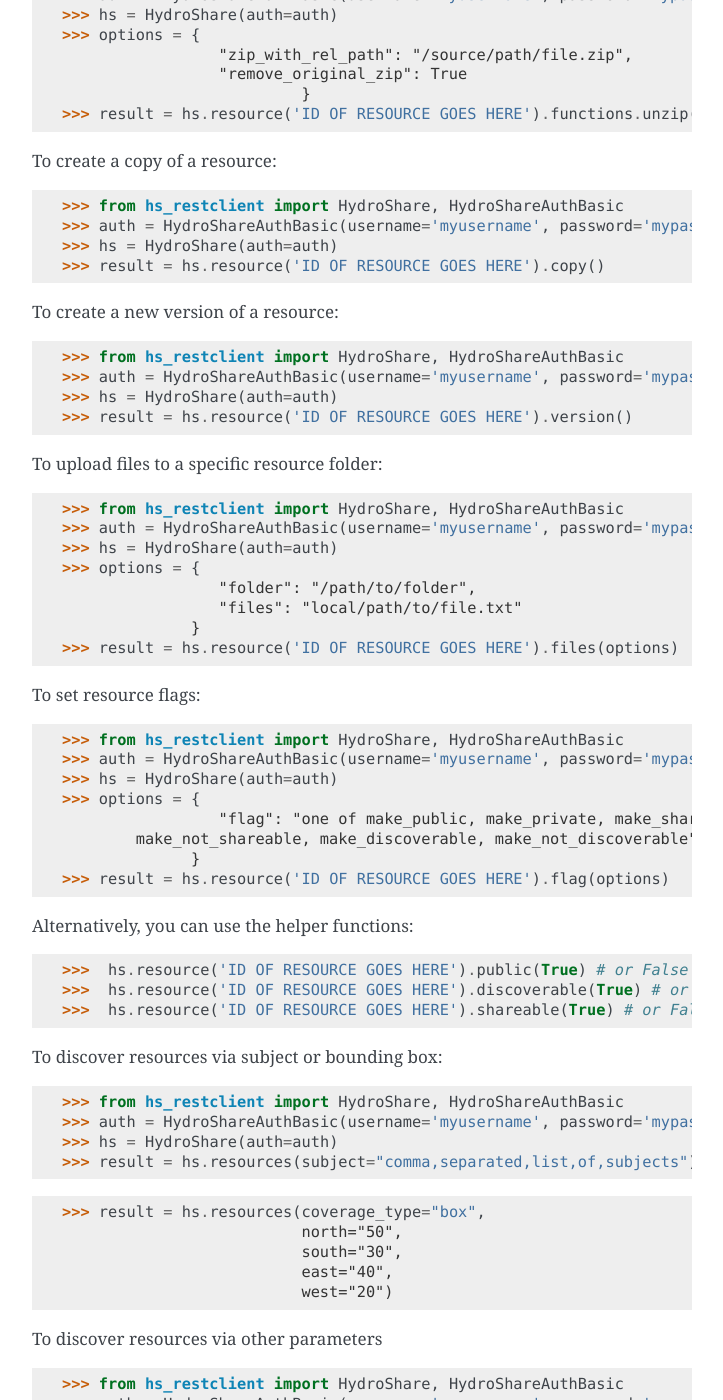
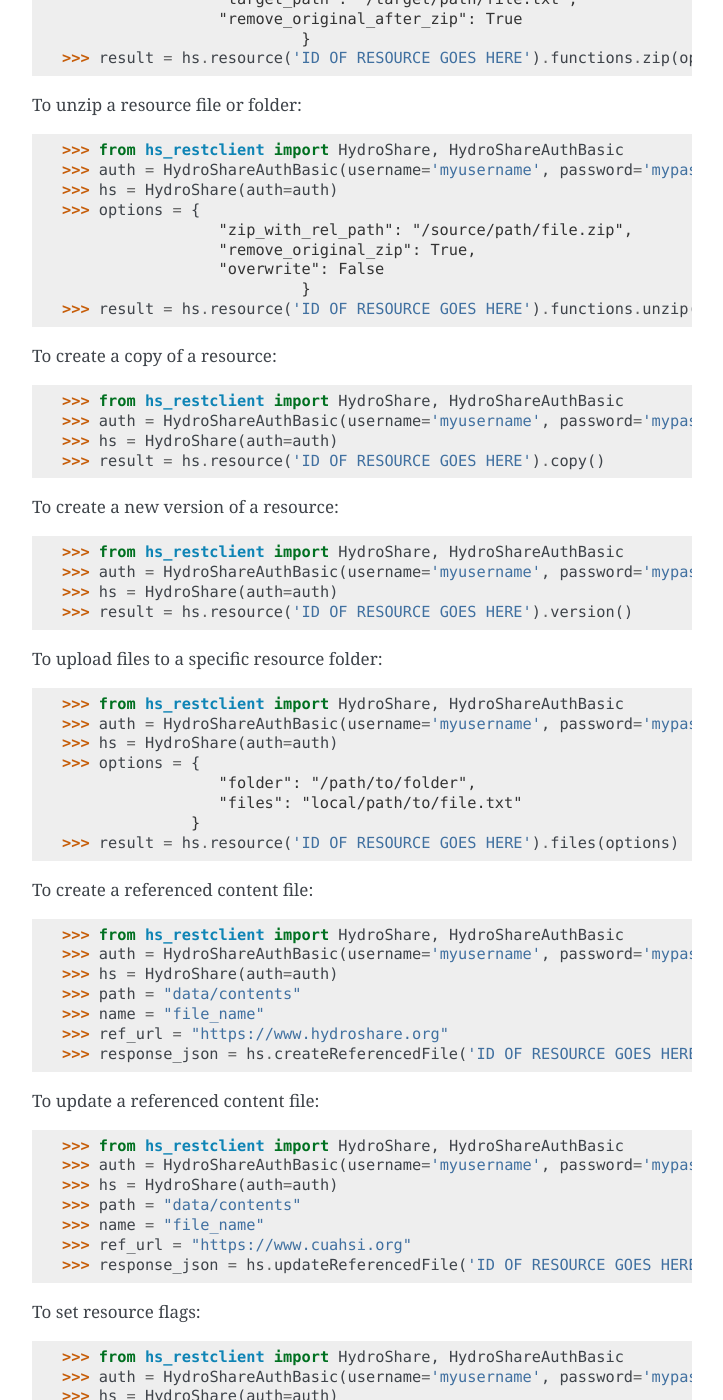
Before and after one commit to hydroshare/hs_restclient, a Sphinx documentation site: the page built from docs/index.rst, in a window 1280 px wide and 1400 px high, scrolled down 6733 px. Shown: the whole window, without its empty margins (388-1111 px from the left). Built offline with Sphinx 7.4.7, drawn with Linux system fonts in a browser that asks for light colours; some of the changed text lies outside the part shown.

Commit message:
update documentation for referenced content and zip overwrite

```diff
--- a/docs/index.rst
+++ b/docs/index.rst
@@ -38,6 +38,13 @@
     >>> from hs_restclient import HydroShare, HydroShareAuthBasic
     >>> auth = HydroShareAuthBasic(username='myusername', password='mypassword')
     >>> hs = HydroShare(auth=auth)
+    >>> for resource in hs.resources():
+    >>>     print(resource)
+
+To authenticate using HTTP Basic authentication, with input prompt for username and password:
+
+    >>> from hs_restclient import HydroShare
+    >>> hs = HydroShare()
     >>> for resource in hs.resources():
     >>>     print(resource)
 
@@ -320,7 +327,8 @@
     >>> hs = HydroShare(auth=auth)
     >>> options = {
                      "zip_with_rel_path": "/source/path/file.zip",
-                     "remove_original_zip": True
+                     "remove_original_zip": True,
+                     "overwrite": False
 			      }
     >>> result = hs.resource('ID OF RESOURCE GOES HERE').functions.unzip(options)
 
@@ -349,6 +357,26 @@
                      "files": "local/path/to/file.txt"
                   }
     >>> result = hs.resource('ID OF RESOURCE GOES HERE').files(options)
+
+To create a referenced content file:
+
+    >>> from hs_restclient import HydroShare, HydroShareAuthBasic
+    >>> auth = HydroShareAuthBasic(username='myusername', password='mypassword')
+    >>> hs = HydroShare(auth=auth)
+    >>> path = "data/contents"
+    >>> name = "file_name"
+    >>> ref_url = "https://www.hydroshare.org"
+    >>> response_json = hs.createReferencedFile('ID OF RESOURCE GOES HERE', path, name, ref_url)
+
+To update a referenced content file:
+
+    >>> from hs_restclient import HydroShare, HydroShareAuthBasic
+    >>> auth = HydroShareAuthBasic(username='myusername', password='mypassword')
+    >>> hs = HydroShare(auth=auth)
+    >>> path = "data/contents"
+    >>> name = "file_name"
+    >>> ref_url = "https://www.cuahsi.org"
+    >>> response_json = hs.updateReferencedFile('ID OF RESOURCE GOES HERE', path, name, ref_url)
 
 To set resource flags:
 
```
